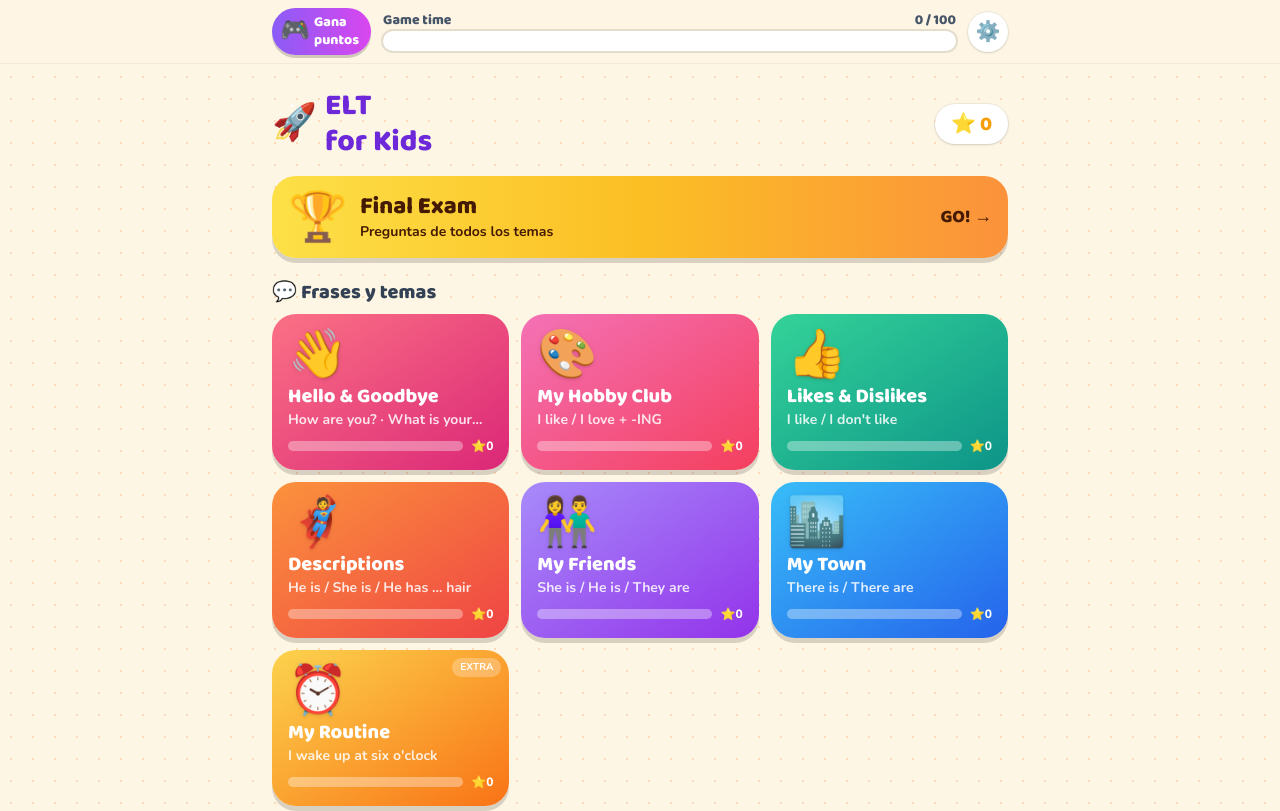
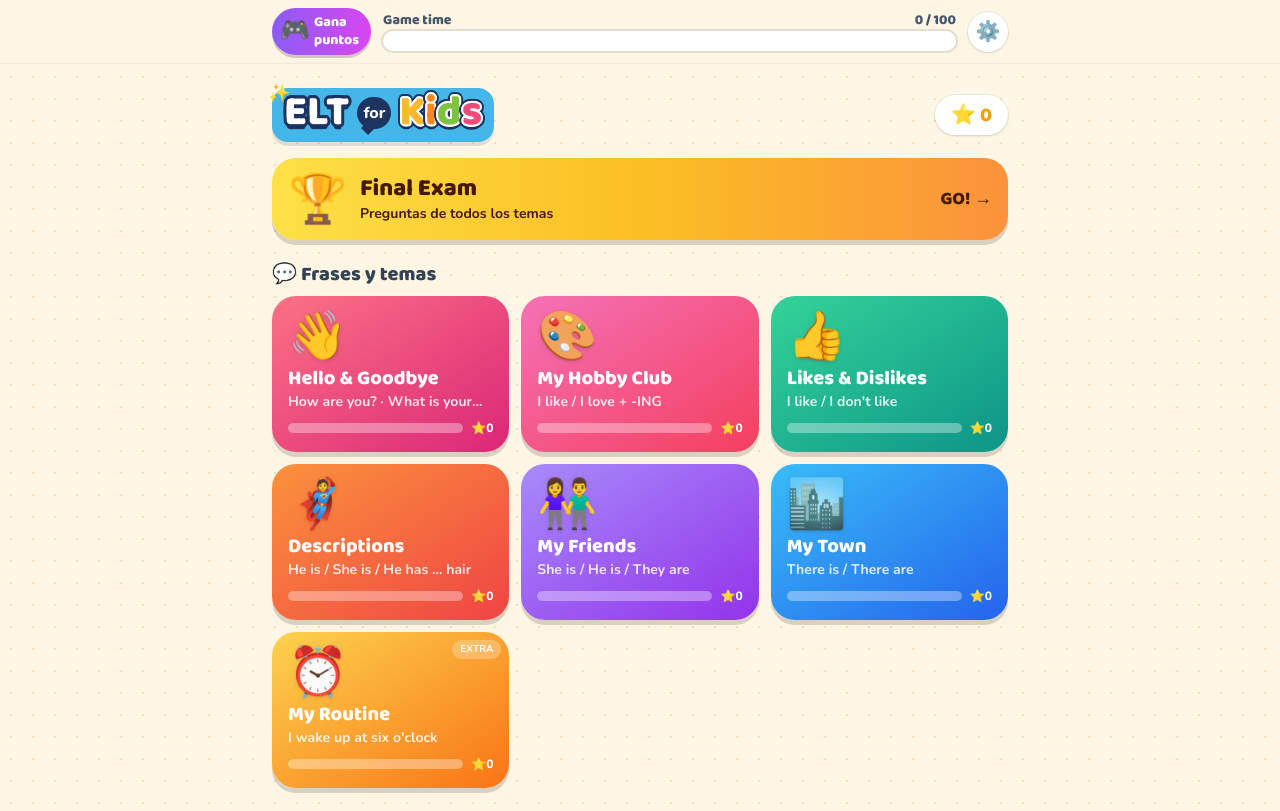
Before and after one commit to Pethofreed/elt-for-kids, a React (Vite) app: page / in a window 1280 px wide. Shown: the top 811 px of the page. Built offline with nearby package versions, Linux system fonts and the light colour scheme; the HTML template or start-up script is replaced by a standard one.

Commit message:
Logo ELT for Kids con los colores de la marca
Co-Authored-By: Claude Opus 5.5 (1M context) <noreply@anthropic.com>

```diff
--- a/src/components/Home.tsx
+++ b/src/components/Home.tsx
@@ -4,6 +4,7 @@ import type { Topic } from '../content/types'
 import { activitiesFor } from '../lib/activities'
 import { loadProgress, resetProgress, starsFor, totalStars, type Progress } from '../lib/progress'
 import { themes } from '../lib/theme'
+import Logo from './Logo'
 import { Page } from './ui'
 
 function TopicCard({ t, progress }: { t: Topic; progress: Progress }) {
@@ -39,14 +40,7 @@ export default function Home() {
   return (
     <Page>
       <header className="mb-4 flex items-center justify-between gap-3">
-        <div className="flex items-center gap-2">
-          <span className="animate-float text-4xl">🚀</span>
-          <h1 className="text-2xl font-extrabold leading-none text-violet-700 sm:text-3xl">
-            ELT
-            <br />
-            for Kids
-          </h1>
-        </div>
+        <Logo />
         <div className="rounded-full bg-white px-4 py-1.5 font-display text-xl font-extrabold text-amber-500 shadow ring-1 ring-black/5">⭐ {totalStars(progress)}</div>
       </header>
 
--- /dev/null
+++ b/src/components/Logo.tsx
@@ -0,0 +1,49 @@
+const NAVY = '#1d3461'
+
+// Contorno con text-shadow (funciona en todos los navegadores): anillos de color alrededor de la letra
+function ring(color: string, r: number, steps = 16) {
+  return Array.from({ length: steps }, (_, i) => {
+    const a = (i / steps) * Math.PI * 2
+    return `${(Math.cos(a) * r).toFixed(1)}px ${(Math.sin(a) * r).toFixed(1)}px 0 ${color}`
+  })
+}
+const outline = (inner?: string) =>
+  [...(inner ? ring(inner, 2) : []), ...ring(NAVY, inner ? 4 : 3), `0 5px 0 ${NAVY}`].join(', ')
+
+const KIDS = [
+  { ch: 'K', color: '#fdb92e' },
+  { ch: 'i', color: '#f7891e' },
+  { ch: 'd', color: '#7dc243' },
+  { ch: 's', color: '#ee4b7a' },
+]
+
+/** Logo "ELT for Kids" con los colores de la marca. */
+export default function Logo() {
+  return (
+    <h1
+      className="relative inline-flex items-center gap-1.5 rounded-2xl px-3 pb-2 pt-1 font-display text-[34px] font-extrabold leading-none sm:text-[42px]"
+      style={{ background: '#45b6e8', boxShadow: `0 4px 0 ${NAVY}22` }}
+      aria-label="ELT for Kids"
+    >
+      <span className="absolute -left-1 -top-2 text-lg" aria-hidden>✨</span>
+      <span className="text-white" style={{ textShadow: outline() }} aria-hidden>
+        ELT
+      </span>
+      <span
+        className="relative mx-0.5 rounded-full px-1.5 py-1 font-body text-[13px] font-extrabold text-white sm:text-base"
+        style={{ background: NAVY }}
+        aria-hidden
+      >
+        for
+        <span className="absolute -bottom-1 left-1.5 h-2.5 w-2.5 rotate-45" style={{ background: NAVY }} />
+      </span>
+      <span aria-hidden>
+        {KIDS.map(({ ch, color }) => (
+          <span key={ch} style={{ color, textShadow: outline('#fff') }}>
+            {ch}
+          </span>
+        ))}
+      </span>
+    </h1>
+  )
+}
```
